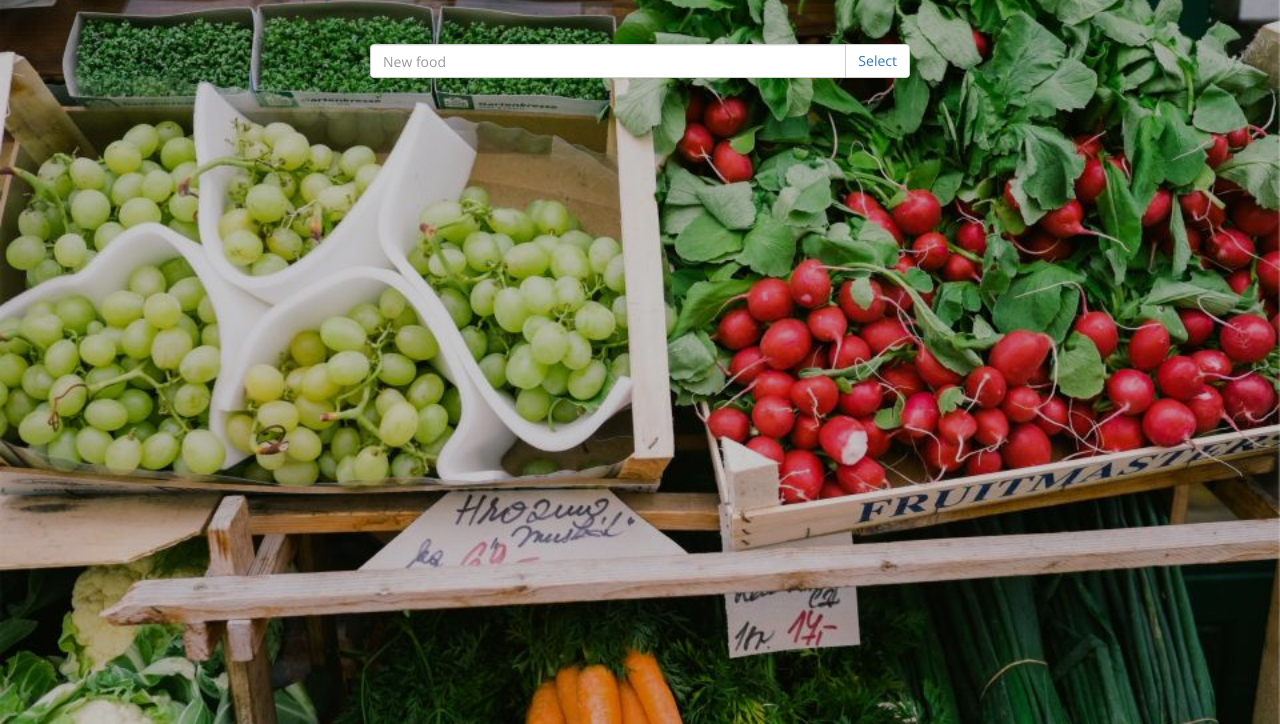
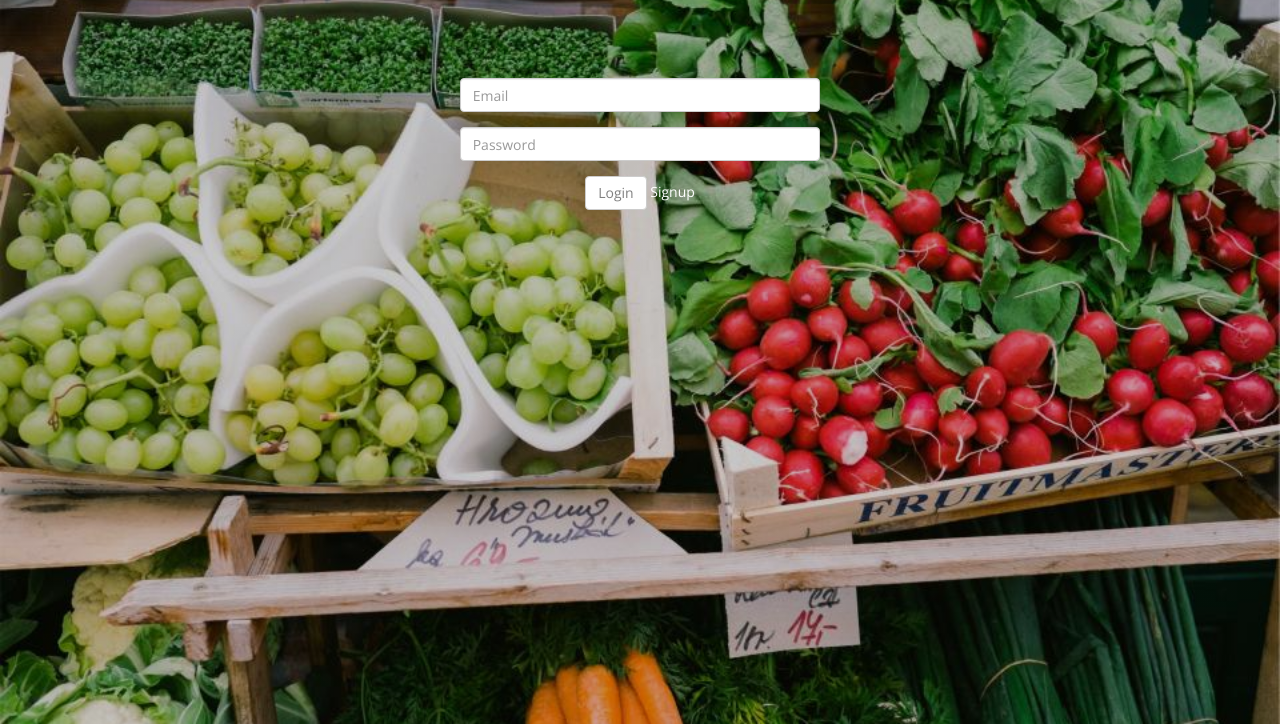
Before and after one commit to enjareyes/MVP-Project, a website: page client/index.html at #/home in a window 1280 px wide. Shown: the part 76-800 px from the top of the page. Drawn offline with nearby package versions, Linux system fonts and the light colour scheme; some packages are replaced by stand-ins of ours.

Commit message:
progress adding login stuff

```diff
--- a/client/app.js
+++ b/client/app.js
@@ -1,9 +1,20 @@
 //Enja's super awesome radical nutritional information app.
 angular.module('app', ['ngRoute'])
 
-// Using Angular. Yup, just Angular. No server, bro.
 .config(function($routeProvider) {
   $routeProvider
+    .when('/login', {
+      templateUrl: 'landing.html',
+      // controller: 'loginController'
+    })
+    .when('/signup', {
+      templateUrl: 'signup.html',
+      // controller: 'loginController'
+    })
+    .when('/home', {
+      templateUrl: 'home.html',
+      controller: 'displayController'
+    })
     .when('/searchresults', {
       templateUrl: 'list-view.html',
       controller: 'displayController'
@@ -13,7 +24,7 @@ angular.module('app', ['ngRoute'])
       controller: 'nutritionalController'
     })
     .otherwise({
-      redirectTo: '/'
+      redirectTo: '/login'
     });
 })
 
@@ -85,6 +96,12 @@ angular.module('app', ['ngRoute'])
 })
 
 
+.controller('loginController', function($scope, $routeParams){
+
+
+
+})
+
 
 
 //In order for our service to get the proper information for the desired food, we must first locate the ndbno number of the food item.
--- a/client/index.html
+++ b/client/index.html
@@ -6,7 +6,7 @@
   <script src='app.js'></script>
   <link rel='stylesheet' type='text/css' href='bower_components/bootstrap/dist/css/bootstrap.min.css'>
   <link href='https://fonts.googleapis.com/css?family=Open+Sans' rel='stylesheet' type='text/css'>
-  <link rel="stylesheet" type="text/css" href="styles/bootstrap.css"/>
+  <link rel='stylesheet' type='text/css' href='styles/bootstrap.css'/>
 
 </head>
 
@@ -16,7 +16,7 @@
       <h1>Honest Food</h1>
     </div>
 
-    <div class='col-md-6 col-md-offset-3 form-group'>
+<!--     <div class='col-md-6 col-md-offset-3 form-group'>
       <form ng-submit="">
         <div class="input-group">
           <input type="text" class="form-control food-input" placeholder="New food" ng-model="newFood">
@@ -26,7 +26,15 @@
           </span>
         </div>
       </form>
-    </div>
+    </div> -->
+
+
+<!--     <br>
+    <div class='col-md-6 col-md-offset-3 form-group'>
+      <input type='file' />
+      <img id="myImg" src="#" alt="your image" />
+
+    </div> -->
 
     <div ng-view></div>
 
--- /dev/null
+++ b/client/landing.html
@@ -0,0 +1,26 @@
+<link rel='stylesheet' type='text/css' href='bower_components/bootstrap/dist/css/bootstrap.min.css'>
+<link rel='stylesheet' type='text/css' href='styles/landing.css'>
+
+<div class='login form-horizontal'>
+  <form action="#" class='form-group'>
+
+    <div class="form-group">
+       <div class="col-sm-12">
+         <input type="email" class="form-control" id="inputEmail3" placeholder="Email">
+       </div>
+     </div>
+
+    <div class="form-group">
+      <div class="col-sm-12">
+        <input type="password" class="form-control" id="inputPassword3" placeholder="Password">
+      </div>
+    </div>
+
+    <button type="submit" class="float btn btn-default">
+      <a href ='#/home'>Login</a>
+    </button>
+    <!-- <br> -->
+    <a href='#/signup' class='link2'>Signup</a>
+
+  </form>
+</div>
--- /dev/null
+++ b/client/styles/landing.css
@@ -0,0 +1,23 @@
+body {
+  background: linear-gradient(rgba(0, 0, 0, .2), rgba(0, 0, 0, .2)), url('foodbackground.jpg') no-repeat center center fixed;
+  background-size: cover;
+  font-family: 'Open Sans', sans-serif;
+  color: white;
+}
+
+.login, .signup {
+  text-align: center;
+  padding: 3%;
+  border-radius: 10px;
+  /*background: rgba(255,255,255,0.5);  */
+  width: 35%;
+  margin: 0 auto;
+}
+
+a {
+  color: gray;
+}
+
+.link2 {
+  color: white;
+}
--- /dev/null
+++ b/keys.js
@@ -0,0 +1,3 @@
+module.exports = {
+  MONGOLAB_URI: 'mongodb://heroku_app37318850:oemaomppiekg04g0kimr9vehkc@ds043002.mongolab.com:43002/heroku_app37318850'
+}
--- a/package.json
+++ b/package.json
@@ -8,6 +8,9 @@
     "bower": "^1.4.1",
     "express": "^4.12.4",
     "http": "^0.0.0",
+    "livedb": "^0.5.12",
+    "livedb-mongo": "^0.4.1",
+    "mongodb": "^2.0.33",
     "request": "^2.56.0"
   },
   "engines": {
```
Also changed, not shown: client/home.html (added, +11 -0 lines), client/list-view.html (+4 -1 lines), client/signup.html (added, +26 -0 lines), server/server.js (+14 -2 lines), README.md.
